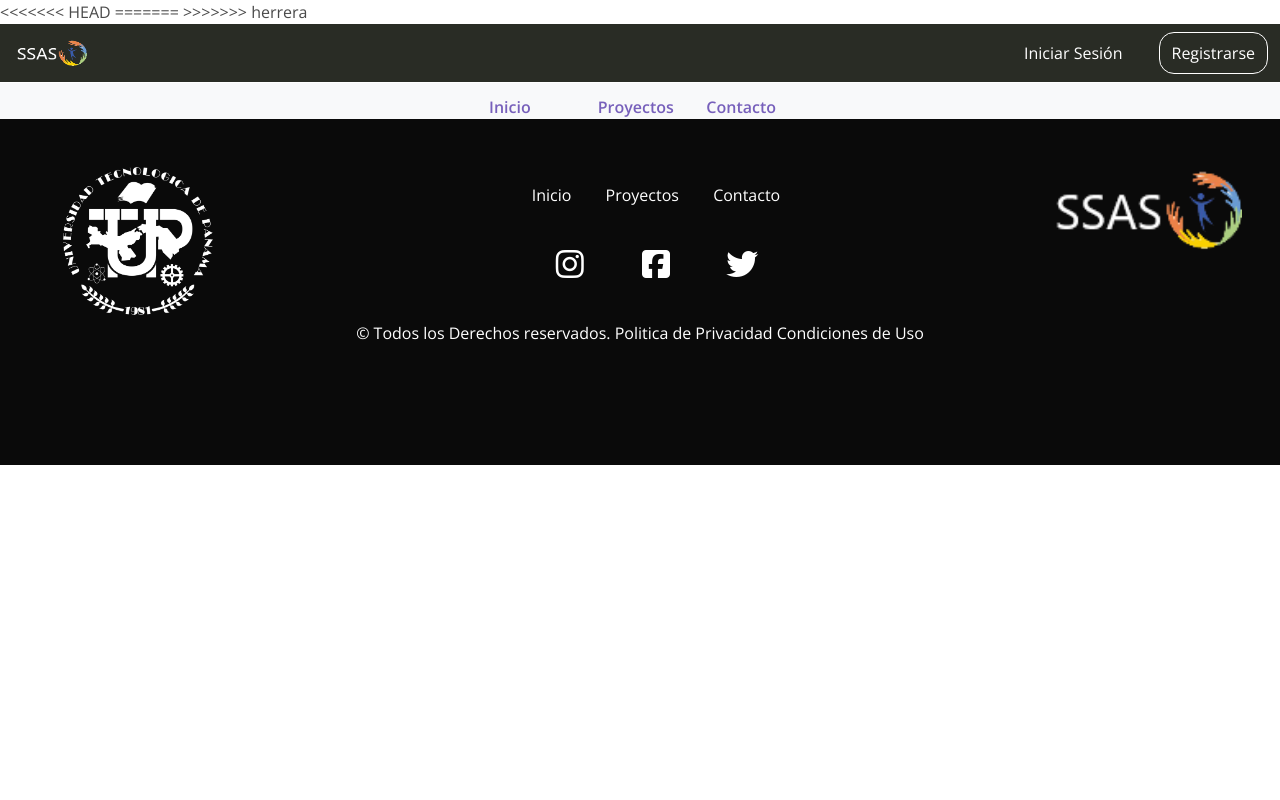
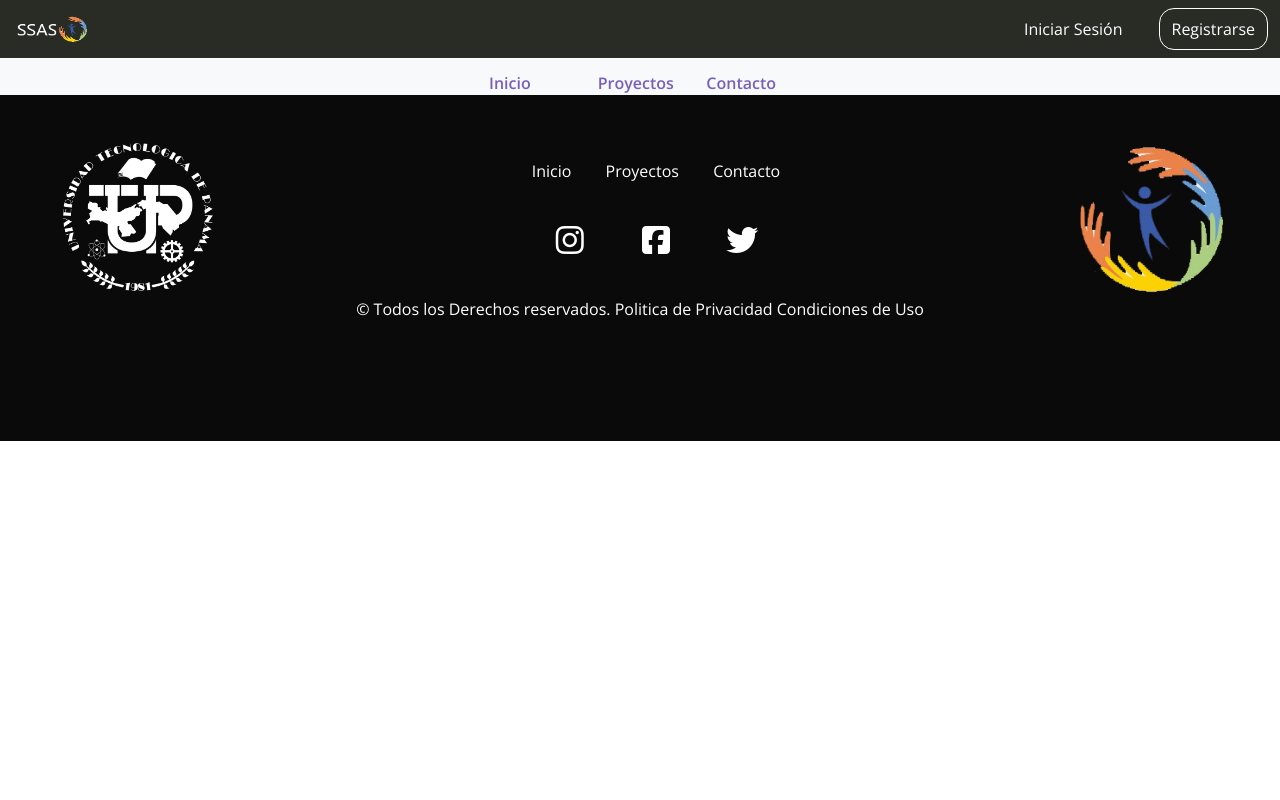
Before and after one commit to lmirandam07/gestion-ssu, a PHP site: page / in a window 1280 px wide. Run offline with PHP 8.4, Linux system fonts and the light colour scheme; some libraries are stand-ins or nearby versions.

Commit message:
Template footer

```diff
--- a/index.php
+++ b/index.php
@@ -3,12 +3,9 @@
     <meta charset="UTF-8">
     <meta name="viewport" content="width=device-width, initial-scale=1.0">
     <link rel="stylesheet" href="https://cdn.jsdelivr.net/npm/bulma@0.9.1/css/bulma.min.css">
-<<<<<<< HEAD
     <link rel="stylesheet" href="./css/header.css">
-=======
     <script src="https://kit.fontawesome.com/e9fad0131d.js" crossorigin="anonymous"></script>
     <link rel="stylesheet" href="./css/footer.css">
->>>>>>> herrera
     <title>Inicio</title>
 </head>
 <body>
--- a/templates/footer.html
+++ b/templates/footer.html
@@ -23,7 +23,7 @@
                 <p>© Todos los Derechos reservados. Politica de Privacidad Condiciones de Uso</p>
         </div>
         <div class="logoSSAS column content has-text-centered">
-            <img src="../img/logossas.png" alt="" width="200px">
+            <img src="../img/logossas2.png" alt="" width="200px">
         </div>
     </div>
 
```
Also changed, not shown: img/logossas2.png (added).
